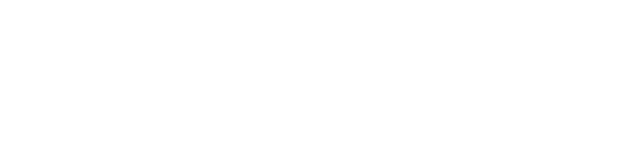
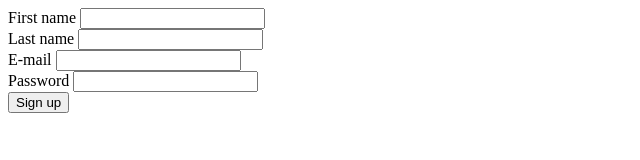
Before and after one commit to ribaraka/RegistrationForm, a website built with webpack: page src/index.html in a window 1280 px wide. Shown: the whole page, without its empty margins (0-640 px from the left). Built offline with nearby package versions, Linux system fonts and the light colour scheme.

Commit message:
HTML: crated form and inputs. branch master

```diff
--- a/src/index.html
+++ b/src/index.html
@@ -5,6 +5,30 @@
     <title>Registration form</title>
 </head>
 <body>
-
+  <div>
+    First name
+    <label for="first-name">
+      <input id="first-name" name="first-name" type="text">
+    </label>
+  </div>
+  <div>
+    Last name
+    <label for="last-name">
+      <input id="last-name" name="last-name" type="text">
+    </label>
+  </div>
+  <div>
+    E-mail
+    <label for="email">
+      <input id="email" name="email">
+    </label>
+  </div>
+  <div>
+    Password
+    <label for="password">
+      <input id="password" name="password">
+    </label>
+  </div>
+  <button>Sign up</button>
 </body>
 </html>
--- a/src/index.js
+++ b/src/index.js
@@ -0,0 +1 @@
+const firstName = document.querySelector('#first-name');
```
